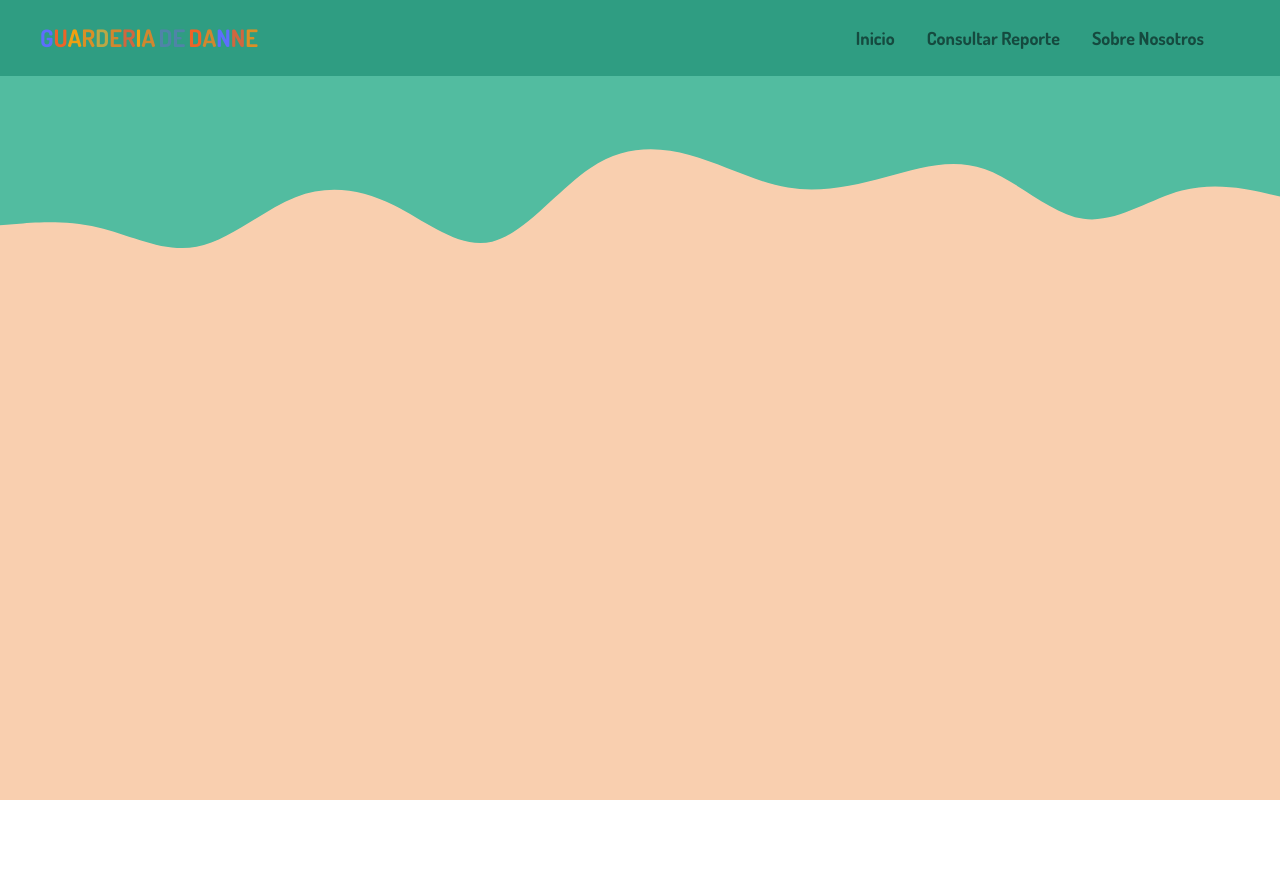
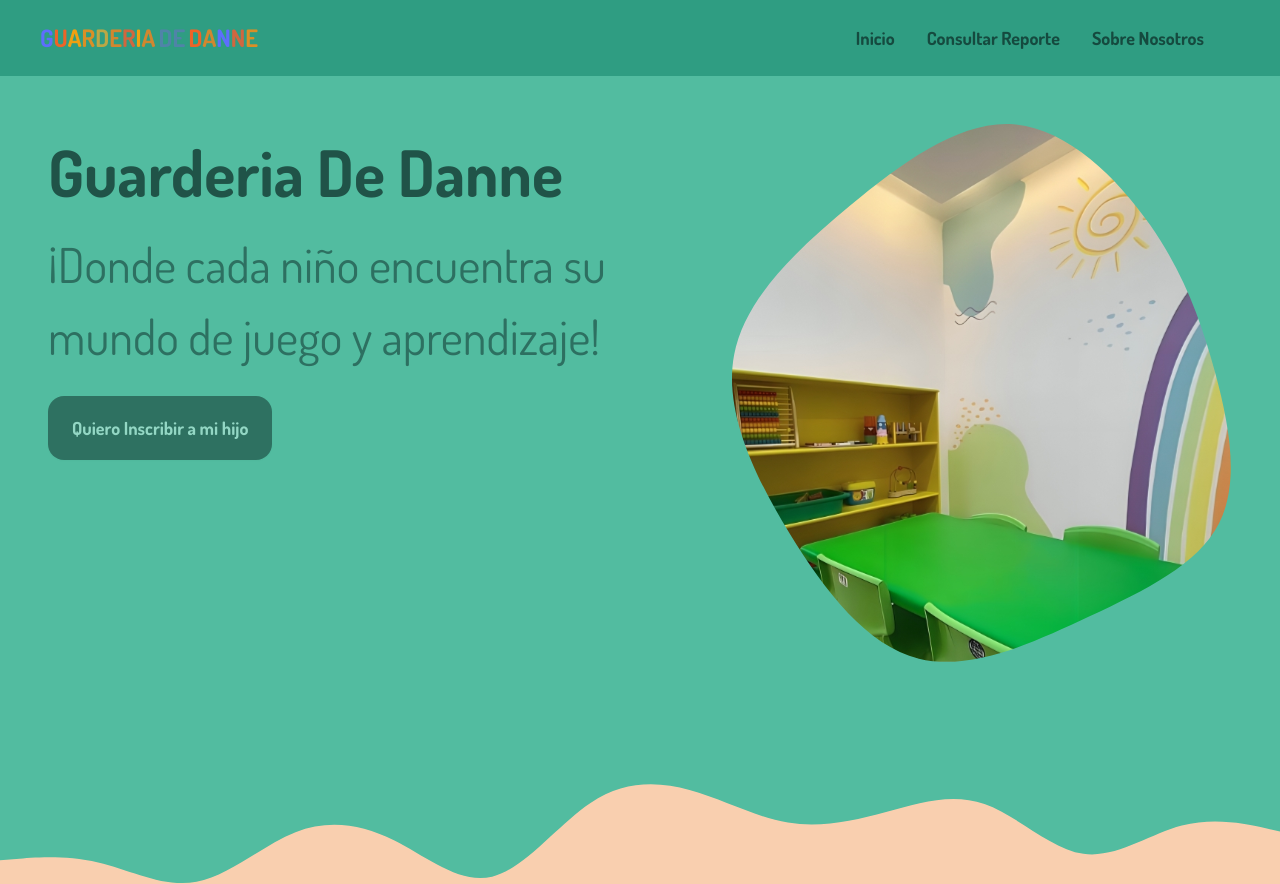
Before and after one commit to Sheansuke/guarderia-danne, a Next.js app in the folder frontend/: page / in a window 1280 px wide. Before the commit the page ends 800 px from the top, so only its background shows below. Built offline with nearby package versions, Linux system fonts and the light colour scheme.

Commit message:
Update page.tsx

```diff
--- a/frontend/src/app/(public)/page.tsx
+++ b/frontend/src/app/(public)/page.tsx
@@ -28,7 +28,7 @@ export default async function Home() {
   return (
     <main>
       <section>
-        {/* <HomeHero /> */}
+        <HomeHero />
       </section>
 
       <section>
```
